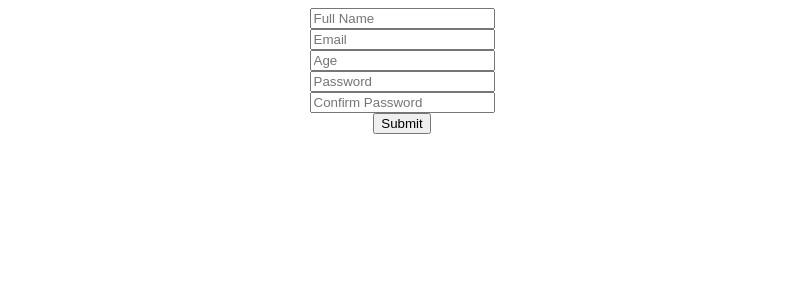
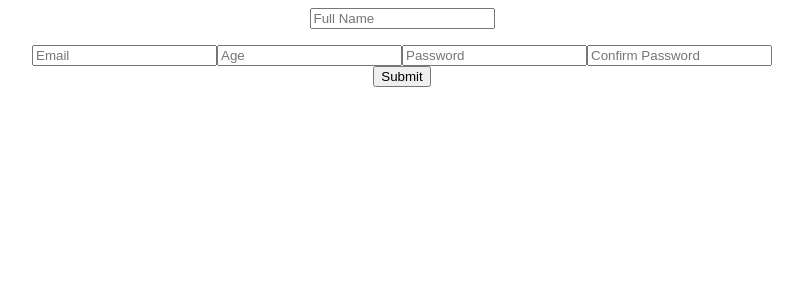
Before and after one commit to Emotion321/project, a React (Create React App) app: page / in a window 1280 px wide. Shown: the top 300 px of the page, without its empty margins (246-1049 px from the left). Built offline with nearby package versions, Linux system fonts and the light colour scheme.

Commit message:
some changes

```diff
--- a/package.json
+++ b/package.json
@@ -3,6 +3,7 @@
   "version": "0.1.0",
   "private": true,
   "dependencies": {
+    "@hookform/resolvers": "^3.2.0",
     "@tanstack/react-query": "^4.32.6",
     "@testing-library/jest-dom": "^5.17.0",
     "@testing-library/react": "^13.4.0",
--- a/src/pages/Form.js
+++ b/src/pages/Form.js
@@ -1,23 +1,56 @@
+import React from "react";
 import { useForm } from "react-hook-form";
-import React from "react";
+import * as yup from "yup";
+import { yupResolver } from "@hookform/resolvers/yup";
 
 export const Form = () => {
-  const { register, handleSubmit } = useForm();
+  const schema = yup.object().shape({
+    fullName: yup.string().required(),
+    email: yup
+      .string()
+      .email()
+      .required(),
+    age: yup
+      .number()
+      .positive()
+      .integer()
+      .min(18)
+      .required(),
+    password: yup
+      .string()
+      .min(8)
+      .max(20)
+      .required(),
+    confirmPassword: yup
+      .string()
+      .oneOf([yup.ref("password"), null])
+      .required(),
+  });
+  const {
+    register,
+    handleSubmit,
+    formState: { errors },
+  } = useForm({
+    resolver: yupResolver(schema),
+  });
 
-  const onSubmit = () => {
+  const onSubmit = (data) => {
+    console.log(data);
+  };
 
-  }
   return (
     <form onSubmit={handleSubmit(onSubmit)}>
-      <input type="text" placeholder="Full Name" />
-      <br />
-      <input type="text" placeholder="Email" />
-      <br />
-      <input type="text" placeholder="Age" />
-      <br />
-      <input type="password" placeholder="Password" />
-      <br />
-      <input type="password" placeholder="Confirm Password" />
+      <input type="text" placeholder="Full Name" {...register("fullName")} />
+
+      <p>{errors.fullName}</p>
+      <input type="text" placeholder="Email" {...register("email")} />
+      <input type="number" placeholder="Age" {...register("age")} />
+      <input type="password" placeholder="Password" {...register("password")} />
+      <input
+        type="password"
+        placeholder="Confirm Password"
+        {...register("confirmPassword")}
+      />
       <br />
       <input type="submit" />
     </form>
```
Also changed, not shown: 1 other file (tests, documents, lock files or other folders).
